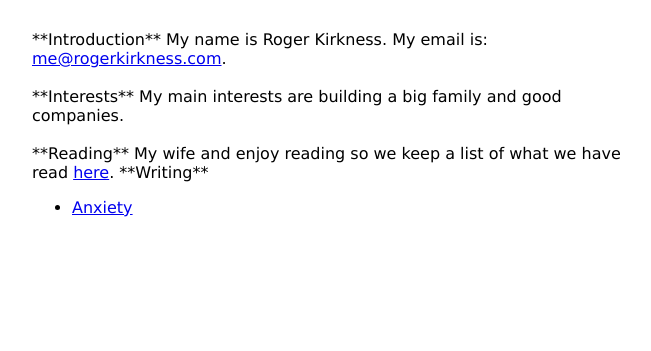
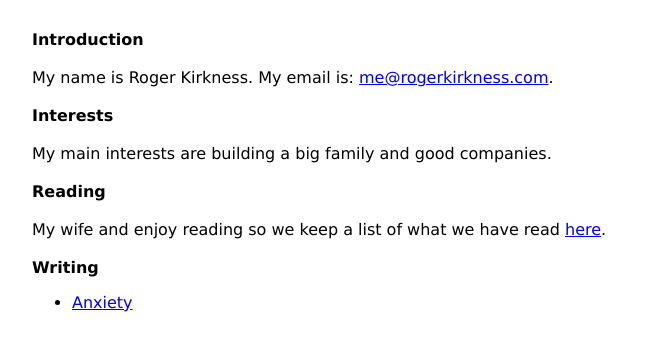
Before and after one commit to rogerkirkness/writing, a Jekyll site: the page built from index.html, in a window 1280 px wide. Shown: the top 351 px of the page, without its empty margins (308-959 px from the left). Built offline with Jekyll 4.4.1, drawn with Linux system fonts in a browser that asks for light colours.

Commit message:
Markdown

```diff
--- a/_layouts/post.html
+++ b/_layouts/post.html
@@ -1,7 +1,7 @@
 ---
 layout: default
 ---
-<b>{{ post.title }}</b><b class="right">{{ post.date }}</b>
+<b>{{ page.title }}</b><b class="right">{{ page.date | date: "%B %Y"}}</b>
 {{ content }}
 <a href="http://www.rogerkirkness.com">&lt; Back to home</a>
 <a class="right" href="{{ post.next }}">Next essay &gt;</a>
--- a/index.html
+++ b/index.html
@@ -3,13 +3,13 @@ layout: default
 title: Roger Kirkness
 ---
 
-**Introduction**
+<b>Introduction</b><br><br />
 My name is Roger Kirkness. My email is: <a href="mailto:me@rogerkirkness.com">me@rogerkirkness.com</a>.<br><br>
-**Interests**
+<b>Interests</b><br><br />
 My main interests are building a big family and good companies.<br><br>
-**Reading**
-My wife and enjoy reading so we keep a list of what we have read <a href="https://docs.google.com/spreadsheets/d/1p8F9J2mziGSeuGS03KSrfdU9vbjFh1HmzGF4HOhZ-CU/edit?usp=sharing">here</a>.
-**Writing**
+<b>Reading</b><br><br />
+My wife and enjoy reading so we keep a list of what we have read <a href="https://docs.google.com/spreadsheets/d/1p8F9J2mziGSeuGS03KSrfdU9vbjFh1HmzGF4HOhZ-CU/edit?usp=sharing">here</a>.<br><br>
+<b>Writing</b><br>
 <ul>
 	{% for post in site.posts %}
 		<li><a href="{{ post.url }}">{{ post.title }}</a></li>
```
